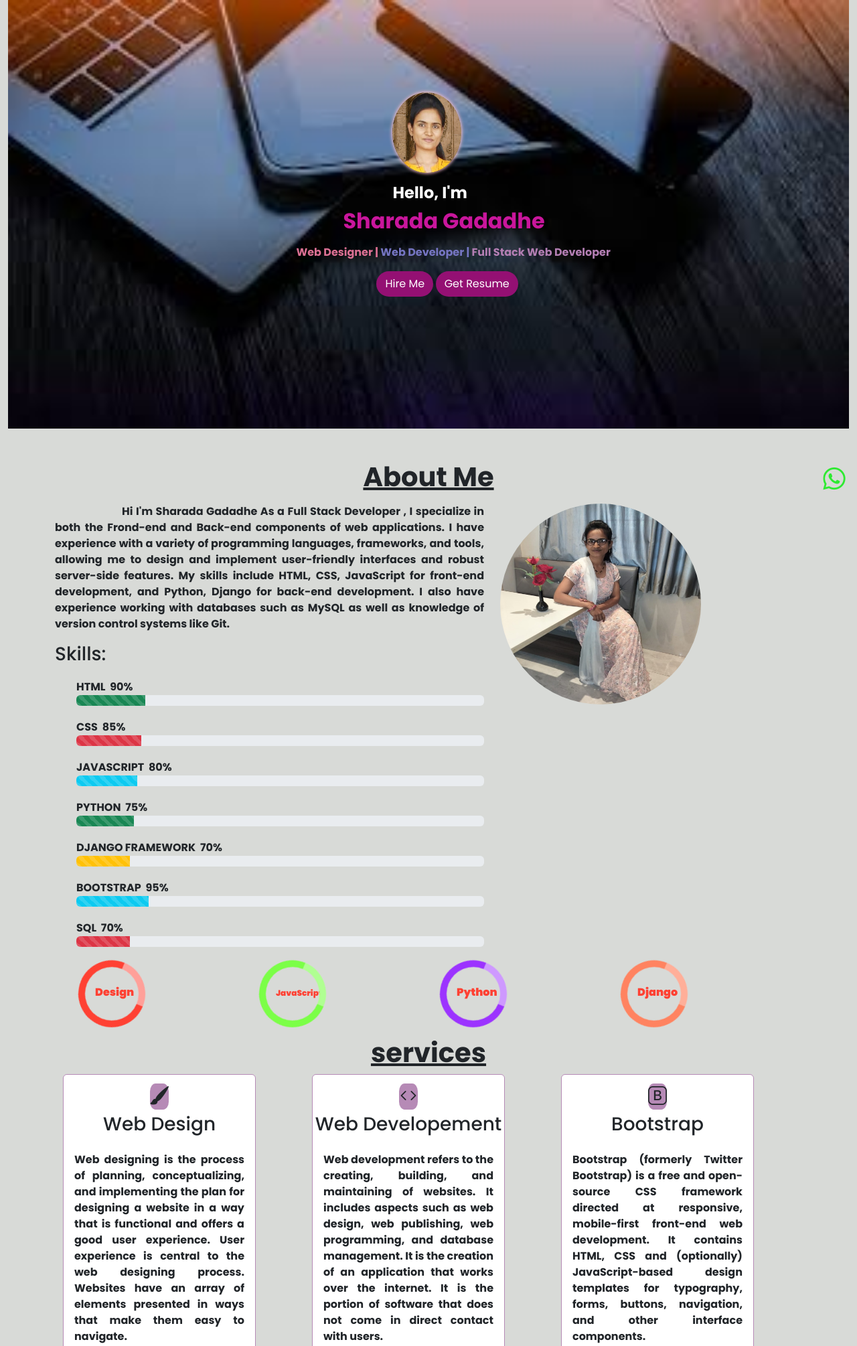
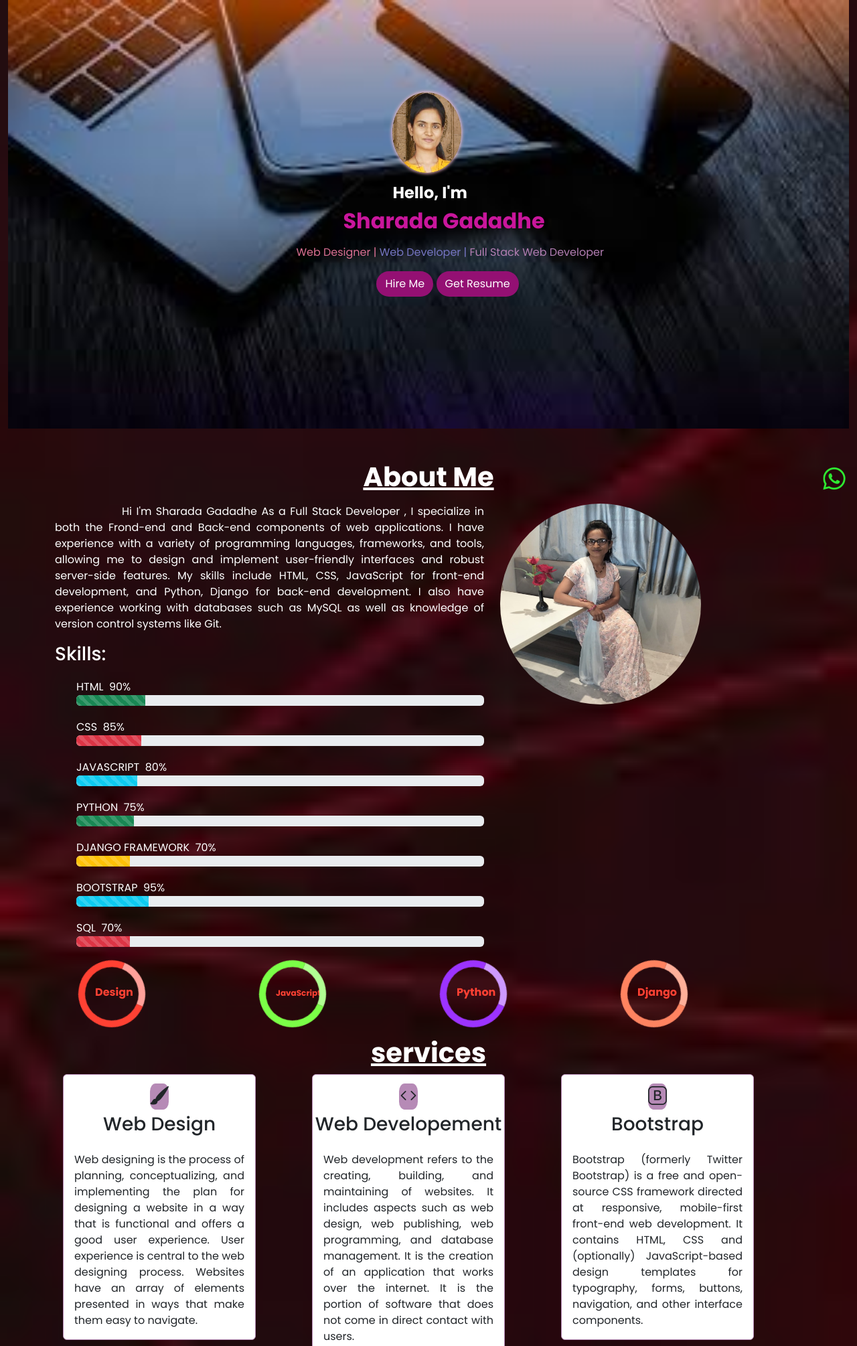
Before and after one commit to sharada123/sharadaporfolio, a Django app: page / in a window 1280 px wide. Shown: the part 62-2072 px from the top of the page at 67% size. Run offline with Django 5.2, Linux system fonts and the light colour scheme; data that the repository does not hold is empty; some libraries are stand-ins or nearby versions; some web fonts are replaced.

Commit message:
add background

```diff
--- a/myapp/static/assets/css/style.css
+++ b/myapp/static/assets/css/style.css
@@ -2,11 +2,16 @@
     margin: 0;
     padding: 0;
     /* font-family:Cambria, Cochin, Georgia, Times, 'Times New Roman', serif; */
-    font-family: "Poppins", sans-serif
+    font-family: "Poppins", sans-serif;
+
 }
 body{
-    background-color:#D8DAD7;
-    font-weight: bold;
+    /* background-color:#D8DAD7; */
+    /* font-weight: bold; */
+    background-image: url('/static/assets/images/bg2.jpg');
+    background-repeat: no-repeat;
+    background-size: cover;
+
 
 }
 
--- a/myapp/templates/about.html
+++ b/myapp/templates/about.html
@@ -3,13 +3,13 @@
 {% block 'main' %}
 <div class="container" id="about">
     <div class="row mt-5 mb-3">
-        <h1 class="text-center"><Strong>About Me</Strong></h1>
-        <div class="col-md-7 mt-2">
+        <h1 class="text-center text-white"><Strong>About Me</Strong></h1>
+        <div class="col-md-7 mt-2 text-white">
             <p class="about-para">Hi I'm Sharada Gadadhe As a Full Stack Developer , I specialize in both the Frond-end and Back-end components of web applications. I have experience with a variety of programming languages, frameworks, and tools, allowing me to design and implement user-friendly interfaces and robust server-side features.
 
                 My skills include HTML, CSS, JavaScript for front-end development, and Python, Django for back-end development. I also have experience working with databases such as MySQL as well as knowledge of version control systems like Git.</p>
                 <H3> Skills:</H3>
-                <ul class="text-dark about-ul">
+                <ul class="text-white about-ul">
                     <li>HTML &nbsp;90%</li>
                     <div class="progress">
                         <div id="pr-html" class="progress-bar progress-bar-striped bg-success" role="progressbar" style="width: 90%" aria-valuenow="10" aria-valuemin="0" aria-valuemax="100"></div>
--- a/myapp/templates/home.html
+++ b/myapp/templates/home.html
@@ -1,7 +1,7 @@
 {% extends 'base.html' %}
 {% load static %}
 {% block 'main' %}
-<div class="container-fluid">
+<div class="container-fluid content">
 
     <div class="row  mb-1">
         <div class="col-md-12 ">
@@ -25,7 +25,7 @@
 <!--Project section-->
 <div class="container" id="project">
 
-    <h1 class="text-center"><strong>All Projects</strong></h1>
+    <h1 class="text-center text-white"><strong>All Projects</strong></h1>
     {% for x in project %}
     <div class="row mt-3 border rounded">
         <div class="col-md-4 mt-3 mb-3">
@@ -39,10 +39,10 @@
             {% else %}
             <p class="text-success">Web Developement</p>
             {% endif %}
-            <h5 class="fw-bold">Project Title:&nbsp;{{ x.title }}</h5>
-            <p>Description:&nbsp;{{ x.desc }}</p>
-            <p>Technology Used:&nbsp;{{x.tech}}</p>
-            <p>Source Link:&nbsp;<a href="{{ x.srclink }}">{{ x.srclink }}</a></p>
+            <h5 class="fw-bold text-white">Project Title:&nbsp;{{ x.title }}</h5>
+            <p class="text-white">Description:&nbsp;{{ x.desc }}</p>
+            <p class="text-white">Technology Used:&nbsp;{{x.tech}}</p>
+            <p class="text-white">Source Link:&nbsp;<a href="{{ x.srclink }}">{{ x.srclink }}</a></p>
         </div>
     </div>
     {% endfor %}
--- a/myapp/templates/service.html
+++ b/myapp/templates/service.html
@@ -3,7 +3,7 @@
 {% block 'main' %}
 <div class="container" id="service">
     <div class="row mb-3 mt-5" >
-        <h1 class="text-center "><Strong>services</Strong></h1>
+        <h1 class="text-center text-white "><Strong>services</Strong></h1>
         <div class="col-md-4">
             <div class="card card-border-color" style="width: 18rem;">
                 <h3 class="text-center mt-3"><i class="bi bi-brush-fill icon-bg-fill"></i></h3>
```
